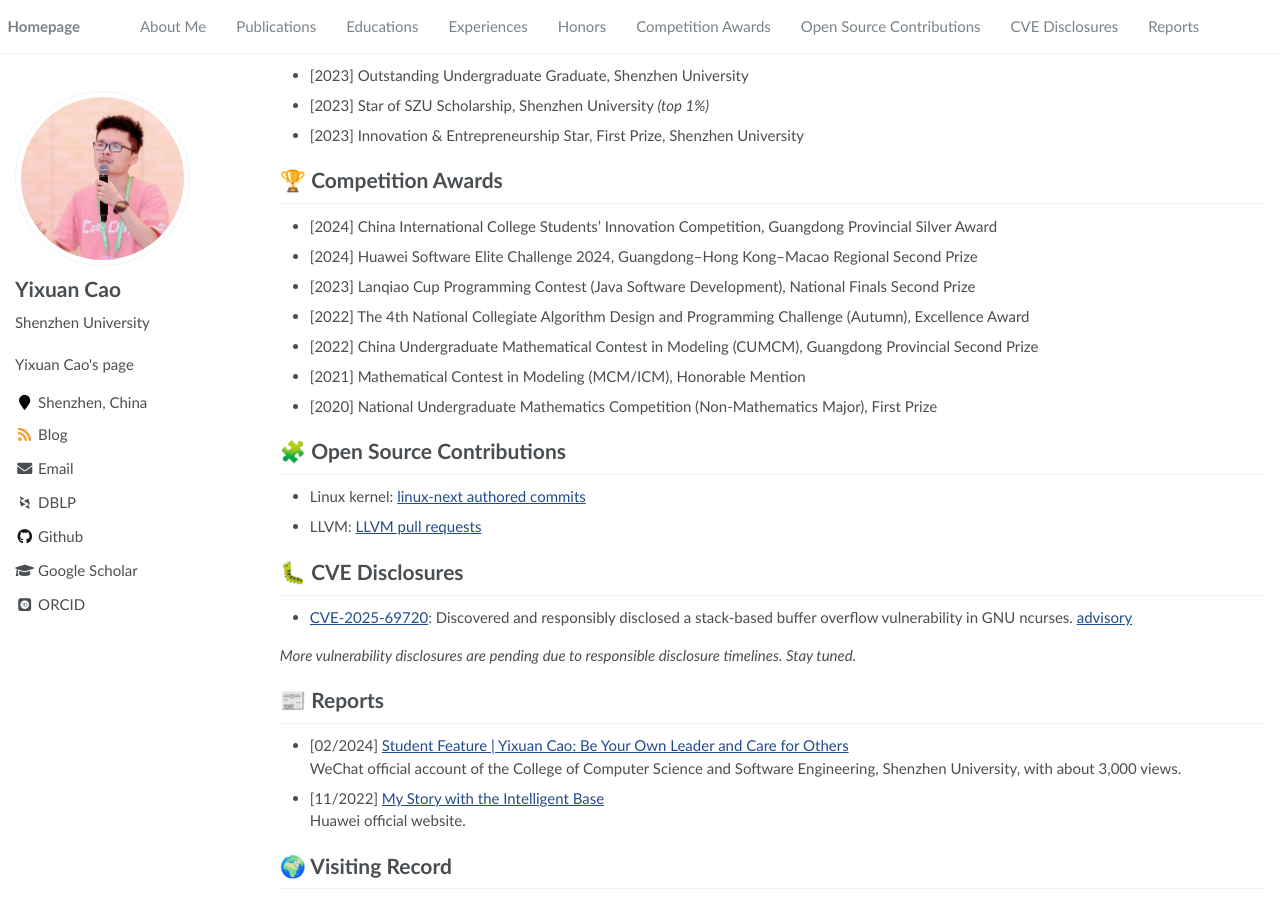
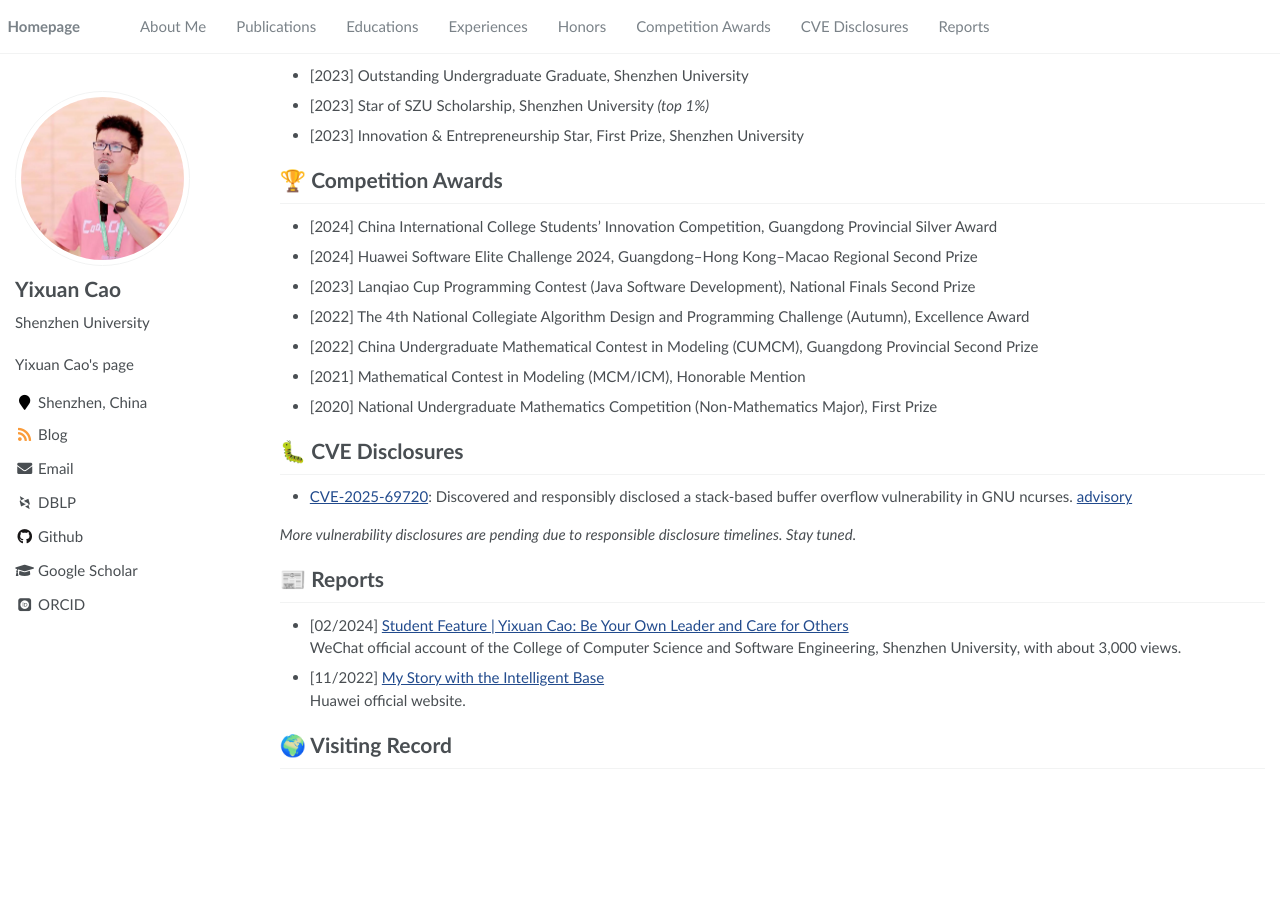
Before and after one commit to Cao-Wuhui/Cao-Wuhui.github.io, a Jekyll site: the page built from _pages/about.md, in a window 1280 px wide and 900 px high, scrolled down 983 px. Built offline with Jekyll 4.4.1, drawn with Linux system fonts in a browser that asks for light colours; some web fonts are replaced; after the commit the page ends 1762 px from its top, so only the background shows below that.

Commit message:
Merge Open Source Contributions into About Me section
Move Linux kernel and LLVM contribution links inline into the bio paragraph and remove the standalone section and its nav entry for a cleaner layout.

Made-with: Cursor

```diff
--- a/_data/navigation.yml
+++ b/_data/navigation.yml
@@ -12,8 +12,6 @@ main:
     url: "/#-honors"
   - title: "Competition Awards"
     url: "/#-competition-awards"
-  - title: "Open Source Contributions"
-    url: "/#-open-source-contributions"
   - title: "CVE Disclosures"
     url: "/#-cve-disclosures"
   - title: "Reports"
--- a/_pages/about.md
+++ b/_pages/about.md
@@ -21,7 +21,7 @@ redirect_from:
 # 👋 About Me
 Hi, I’m Yixuan Cao. I earned my B.S. (2019–2023) and am currently pursuing my M.S. (2023–2026, expected) at the College of Computer Science and Software Engineering, Shenzhen University. I am advised by [Yuhong Feng](https://scholar.google.com/citations?user=29WXQ_sAAAAJ) and [Xu Wang](https://scholar.google.com/citations?user=XNDHhIEAAAAJ). I was selected as a [Huawei Developer Advocate](https://developer.huawei.com/home/program/advocates/member/7f07f1011f7d48b0bc989f8712919d79) in 2024 and a [Huawei Cloud Student Developers (HCSD) Campus Ambassador](https://developer.huaweicloud.com/program/hcsd/personal?applicationId=046f0ef1ac31471f84b97acadc709be5) in 2025.
 
-My research interests lie in software systems, security, and large language models. I am also a contributor to the [Linux kernel](https://www.kernel.org/) and [LLVM](https://llvm.org/) communities.
+My research interests lie in software systems, security, and large language models. I am also a contributor to the [Linux kernel](https://git.kernel.org/pub/scm/linux/kernel/git/next/linux-next.git/log/?qt=author&q=caoyixuan2019) and [LLVM](https://github.com/llvm/llvm-project/pulls?q=is%3Apr+author%3ACao-Wuhui) communities.
 
 # 📝 Publications
 - **Yixuan Cao**, Yuhong Feng<sup>†</sup>, Huafeng Li, Chongyi Huang, Fangcao Jian, Haoran Li, Xu Wang. Tech-ASan: Two-stage check for Address Sanitizer. Proceedings of the 16th International Conference on Internetware, 2025. [paper](https://doi.org/10.1145/3755881.3755918) [slides and video](https://conf.researchr.org/details/internetware-2025/internetware-2025-research-track/38/Tech-ASan-Two-stage-check-for-Address-Sanitizer) [dataset](https://github.com/Hufffman/Adjusted-Juliet-Test-Suite)
@@ -58,10 +58,6 @@ My research interests lie in software systems, security, and large language mode
 - [2021] Mathematical Contest in Modeling (MCM/ICM), Honorable Mention
 - [2020] National Undergraduate Mathematics Competition (Non-Mathematics Major), First Prize
 
-# 🧩 Open Source Contributions
-- Linux kernel: [linux-next authored commits](https://git.kernel.org/pub/scm/linux/kernel/git/next/linux-next.git/log/?qt=author&q=caoyixuan2019)
-- LLVM: [LLVM pull requests](https://github.com/llvm/llvm-project/pulls?q=is%3Apr+author%3ACao-Wuhui)
-
 # 🐛 CVE Disclosures
 - [CVE-2025-69720](https://www.cve.org/CVERecord?id=CVE-2025-69720): Discovered and responsibly disclosed a stack-based buffer overflow vulnerability in GNU ncurses. [advisory](https://github.com/Cao-Wuhui/CVE-2025-69720)
 
```
